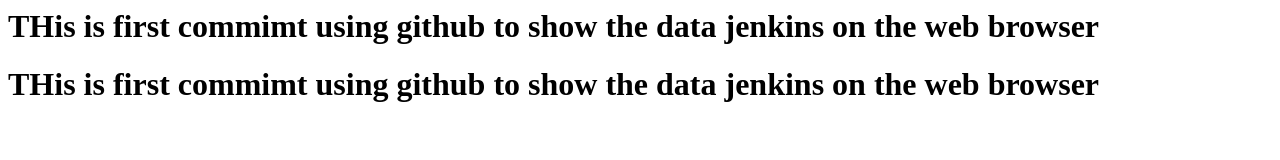
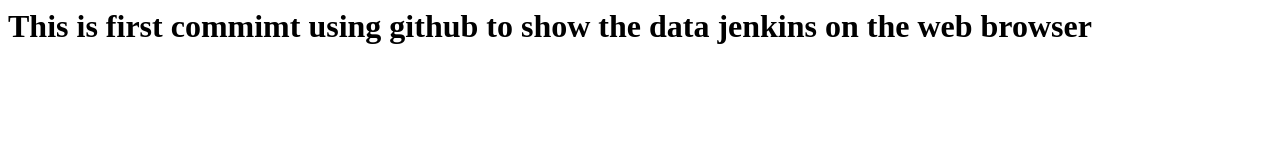
Before and after one commit to umeshtyagi829/jenkins-github, a plain HTML site: page index.html in a window 1280 px wide. Drawn offline with Linux system fonts and the light colour scheme.

Commit message:
Update index.html

```diff
--- a/index.html
+++ b/index.html
@@ -1,4 +1 @@
-<h1>THis is first commimt using github to show the data jenkins on the web browser</h1>
-
-
-<h1>THis is first commimt using github to show the data jenkins on the web browser</h1>
+<h1>This is first commimt using github to show the data jenkins on the web browser</h1>
```
